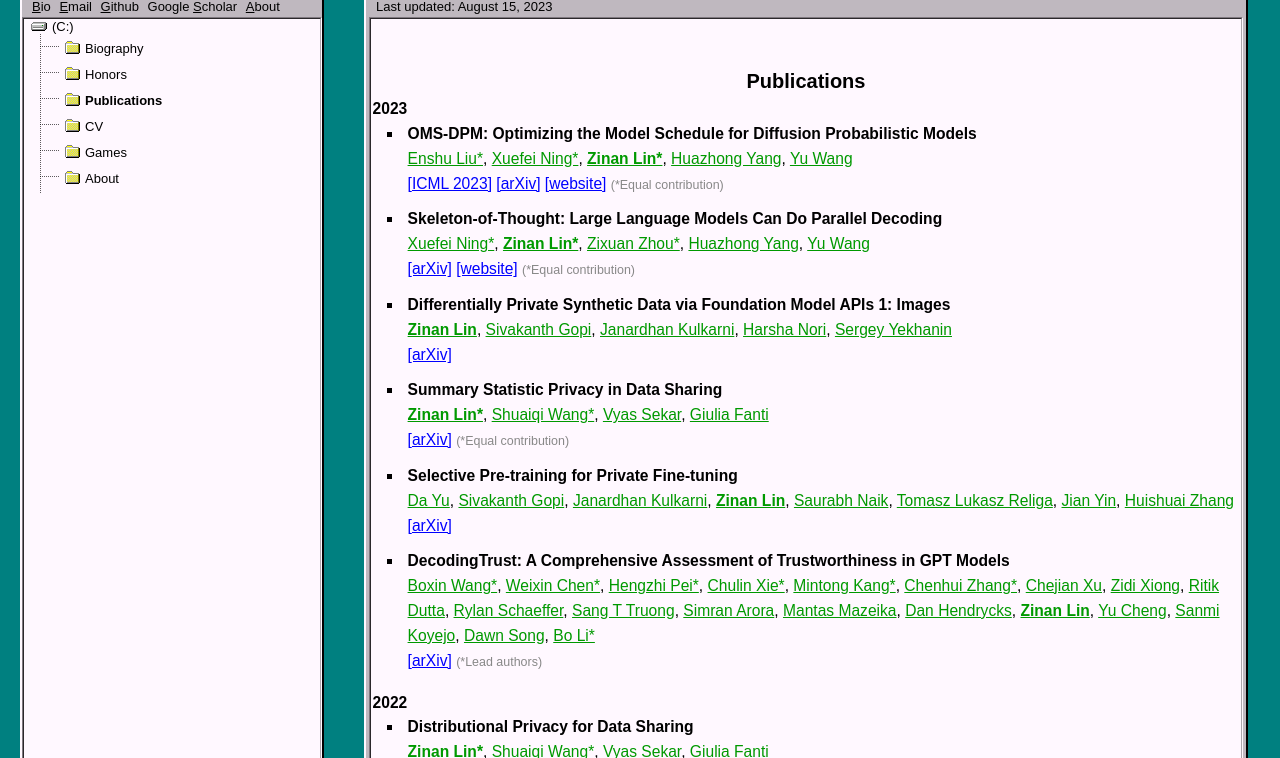
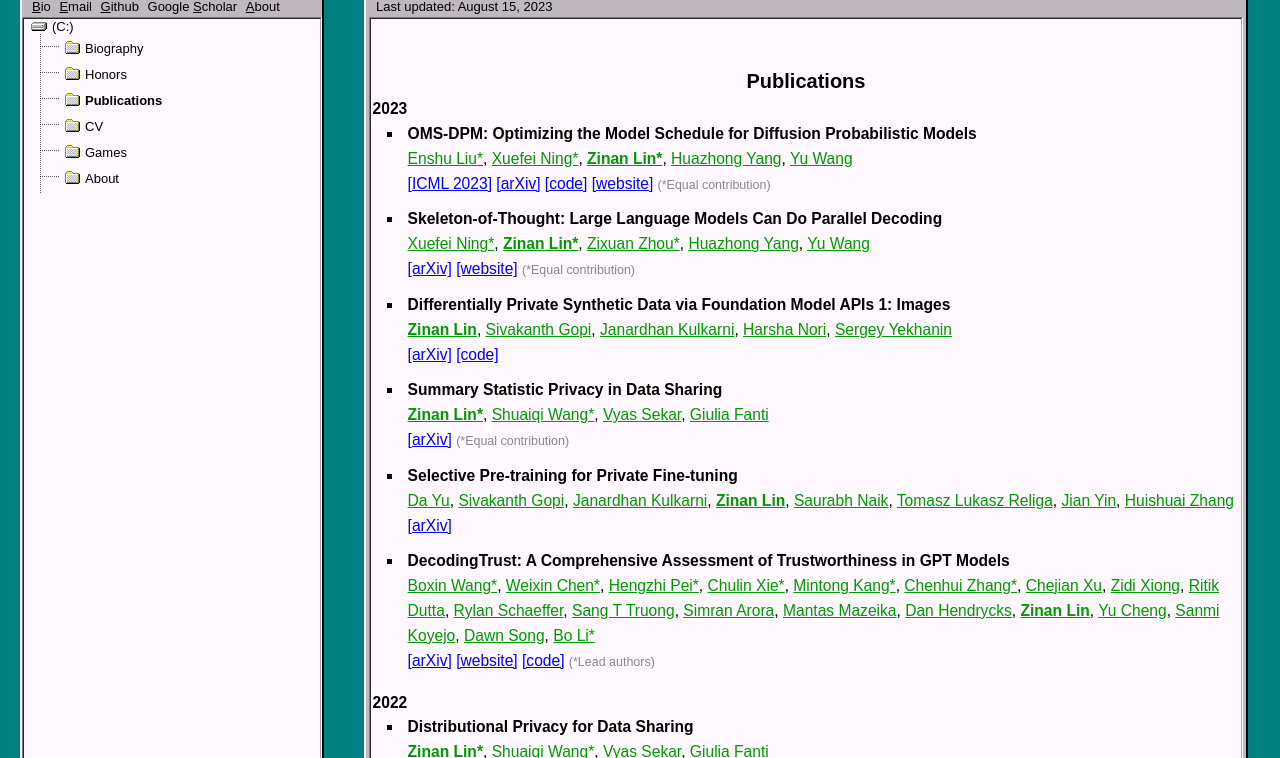
Before and after one commit to fjxmlzn/fjxmlzn.github.io, a Jekyll site: the page built from _publications/publications.html, in a window 1280 px wide. Shown: the part 66-824 px from the top of the page. Built offline with Jekyll 4.4.1, drawn with Linux system fonts in a browser that asks for light colours.

Commit message:
update publication

```diff
--- a/_publications/publications.html
+++ b/_publications/publications.html
@@ -85,6 +85,9 @@ permalink: /publications/index.html
             <a href="https://arxiv.org/abs/2306.08860" target="_blank">[arXiv]</a>
         </span>
         <span class='publication_journal'>
+            <a href="https://github.com/jsttlgdkycy/oms-dpm" target="_blank">[code]</a>
+        </span>
+        <span class='publication_journal'>
             <a href="https://sites.google.com/view/oms-dpm/home" target="_blank">[website]</a>
         </span>
         <span class="publication_note">(*Equal contribution)</span>
@@ -117,6 +120,9 @@ permalink: /publications/index.html
         </span>
         <span class='publication_journal'>
             <a href="https://arxiv.org/abs/2305.15560" target="_blank">[arXiv]</a>
+        </span>
+        <span class='publication_journal'>
+            <a href="https://github.com/microsoft/DPSDA" target="_blank">[code]</a>
         </span>
     </li>
     <li class='publication_li'>
@@ -173,6 +179,12 @@ permalink: /publications/index.html
         </span>
         <span class='publication_journal'>
             <a href="https://arxiv.org/abs/2306.11698" target="_blank">[arXiv]</a>
+        </span>
+        <span class='publication_journal'>
+            <a href="https://decodingtrust.github.io/" target="_blank">[website]</a>
+        </span>
+        <span class='publication_journal'>
+            <a href="https://github.com/AI-secure/DecodingTrust" target="_blank">[code]</a>
         </span>
         <span class="publication_note">(*Lead authors)</span>
     </li>
```
